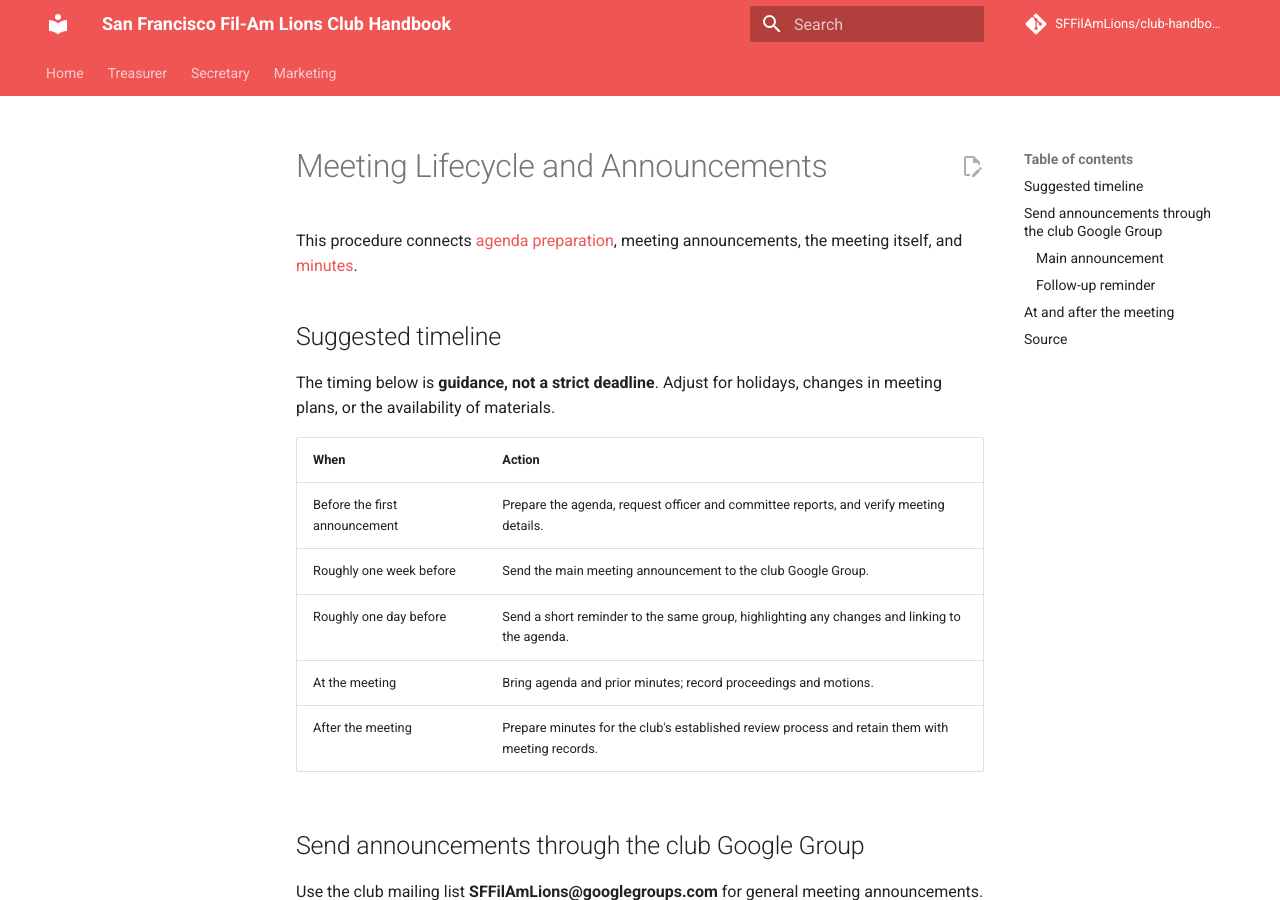
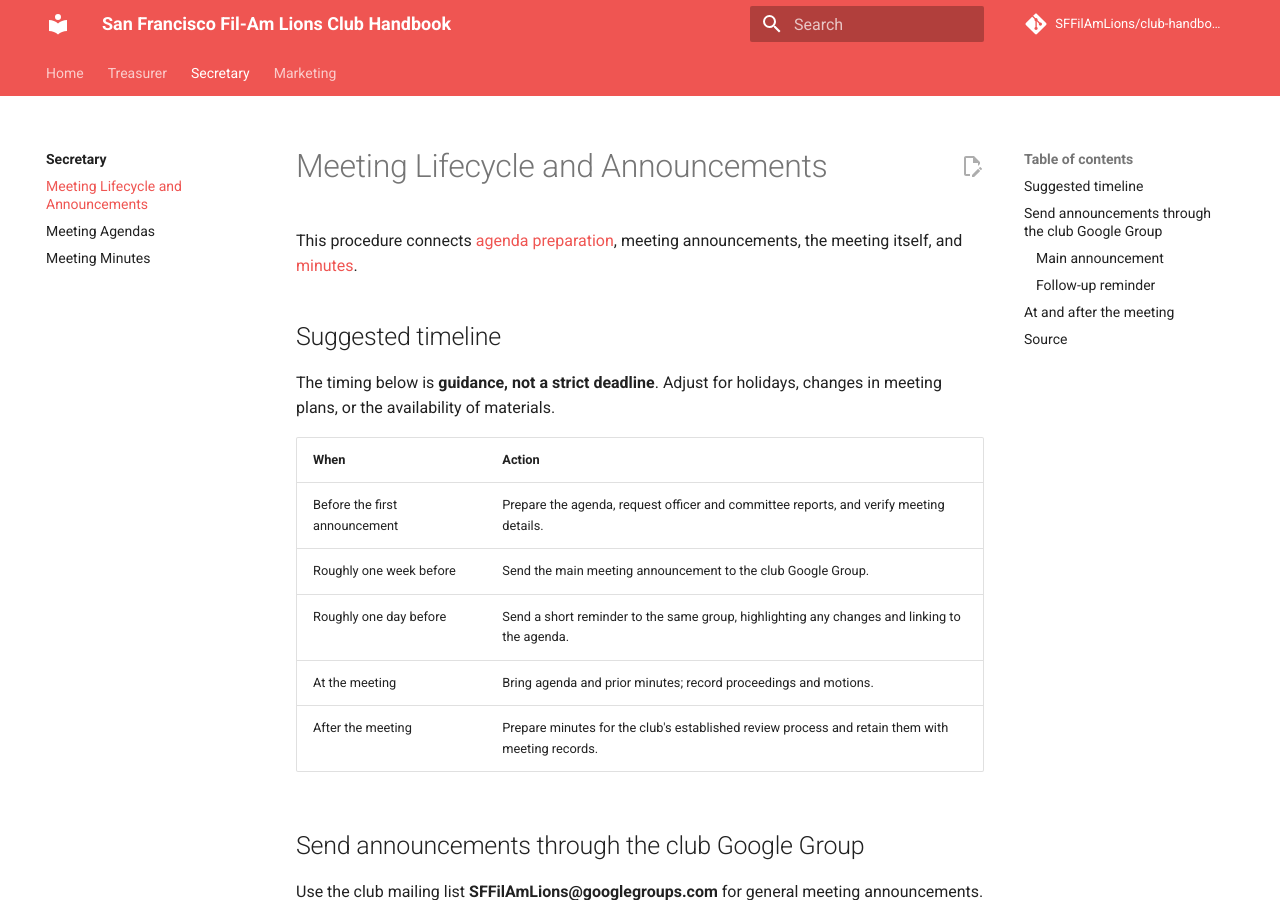
Before and after one commit to SFFilAmLions/club-handbook, an MkDocs documentation site: the page built from docs/secretary/meeting-lifecycle.md, in a window 1280 px wide and 900 px high. Built offline with MkDocs 1.6.1 and Material for MkDocs 9.7.7, drawn with Linux system fonts in a browser that asks for light colours; comment, search, counter and statistics services are not loaded.

Commit message:
docs(secretary): separate meeting announcements from agenda preparation

```diff
--- a/mkdocs.yml
+++ b/mkdocs.yml
@@ -42,6 +42,7 @@ nav:
       - Email Templates: treasurer/email-templates.md
   - Secretary:
       - Overview: secretary/index.md
+      - Meeting Lifecycle and Announcements: secretary/meeting-lifecycle.md
       - Meeting Agendas: secretary/agendas.md
       - Meeting Minutes: secretary/minutes.md
   - Marketing:
```
